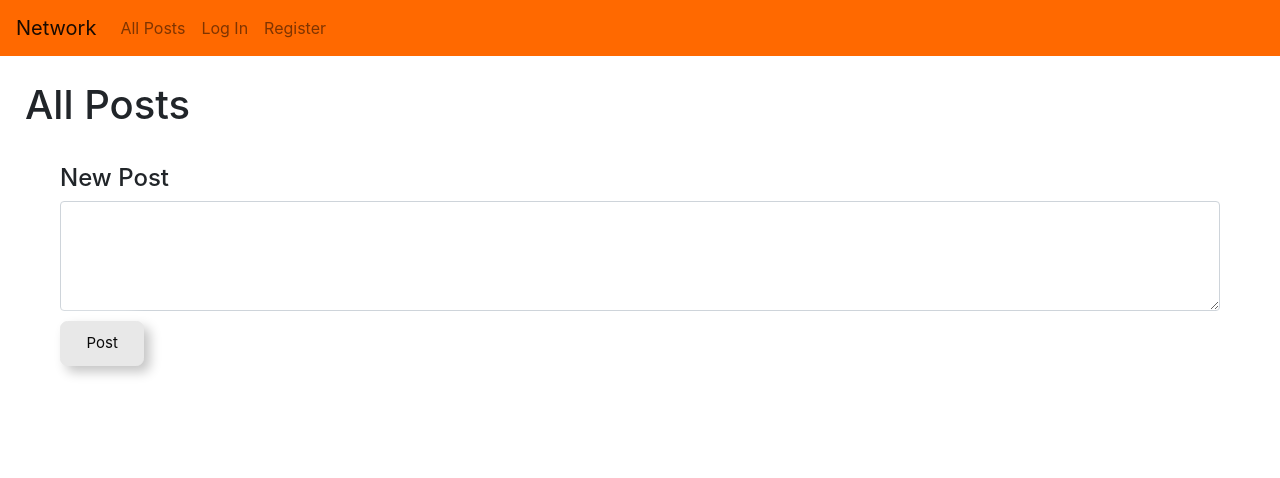
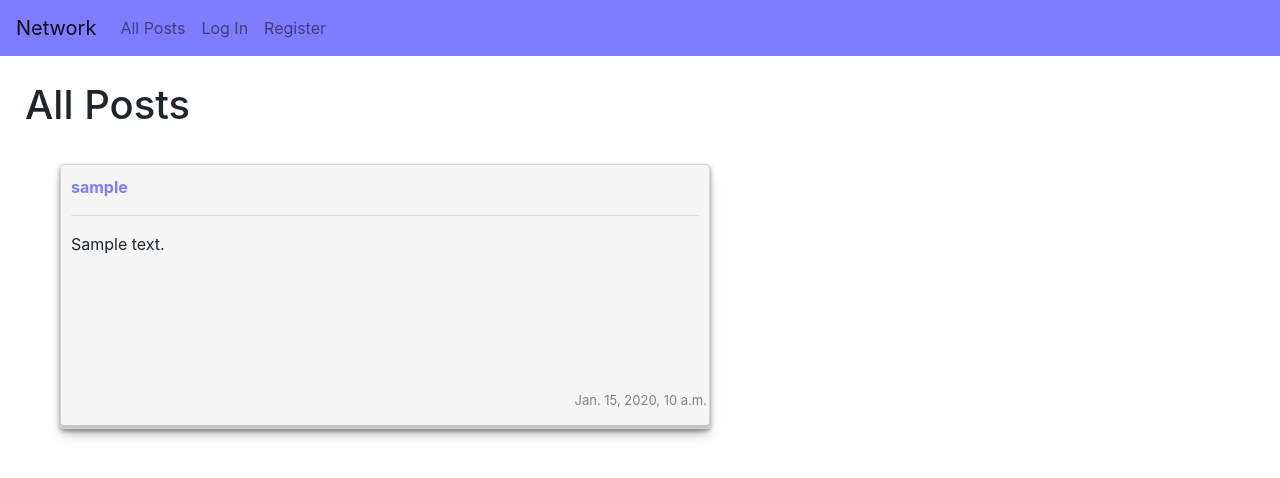
Before and after one commit to Beshoy-Hezky/Social-Media-Webapp, a Django app: page / in a window 1280 px wide. Shown: the top 478 px of the page. Run offline with Django 3.2, Linux system fonts and the light colour scheme; tables that the repository leaves empty hold one stand-in row (values such as "Sample post"); some libraries are stand-ins or nearby versions.

Commit message:
F02: Front end code for all Posts page

```diff
--- a/project4/network/static/network/styles.css
+++ b/project4/network/static/network/styles.css
@@ -1,5 +1,9 @@
 .app-theme{
-    background-color: #FF6900;
+    background-color: #7F7CFF;
+}
+
+.theme-text{
+  color: #7F7CFF;
 }
 
 .change-color:hover{
@@ -52,7 +56,7 @@
   top: 180%;
   width: 160%;
   height: 190%;
-  background-color: #FF6900;
+  background-color: #7F7CFF;
   border-radius: 50%;
   display: block;
   transition: all 0.5s 0.1s cubic-bezier(0.55, 0, 0.1, 1);
@@ -61,17 +65,38 @@
 
 .button2:hover {
   color: #ffffff;
-  border: 1px solid #FF6900;
+  border: 2px solid #7F7CFF;
 }
 
 .button2:hover:before {
   top: -35%;
-  background-color: #FF6900;
+  background-color: #7F7CFF;
   transform: translateX(-50%) scaleY(1.3) scaleX(0.8);
 }
 
 .button2:hover:after {
   top: -45%;
-  background-color: #FF6900;
+  background-color: #7F7CFF;
   transform: translateX(-50%) scaleY(1.3) scaleX(0.8);
 }
+
+.card {
+  position: relative;
+  margin-top: 20px;
+  width: 650px;
+  height: 265px;
+  background: rgba(238, 237, 237, 0.56);
+  box-shadow: rgba(0, 0, 0, 0.4) 0px 2px 4px, rgba(0, 0, 0, 0.3) 0px 7px 13px -3px, rgba(0, 0, 0, 0.2) 0px -3px 0px inset;
+}
+
+.card-content{
+  margin: 10px;
+}
+
+.date{
+  position: absolute;
+  right: 2px;
+  bottom: 2px;
+  font-size: 13px;
+  color: gray;
+}
--- a/project4/network/templates/network/index.html
+++ b/project4/network/templates/network/index.html
@@ -3,11 +3,25 @@
 {% block body %}
     <h1>All Posts</h1>
     <div style="margin: 35px;">
+    {% if user.is_authenticated %}
         <h4> New Post</h4>
         <form action="{% url 'new_post' %}" method="post">
             {% csrf_token %}
             <textarea class="form-control" id="exampleFormControlTextarea1" name="content" rows="4"></textarea>
              <button class="button2" type="submit">Post</button>
         </form>
+    {% endif %}
+        {% for post in posts %}
+        <div class="card">
+            <div class="card-content">
+            <a href="" class="theme-text"><b>{{post.author}}</b></a><hr>
+                <p>{{ post.content }}</p>
+                <p class="date">{{ post.timestamp }}</p>
+            </div>
+        </div>
+         {% endfor %}
     </div>
+
+
+
 {% endblock %}
```
